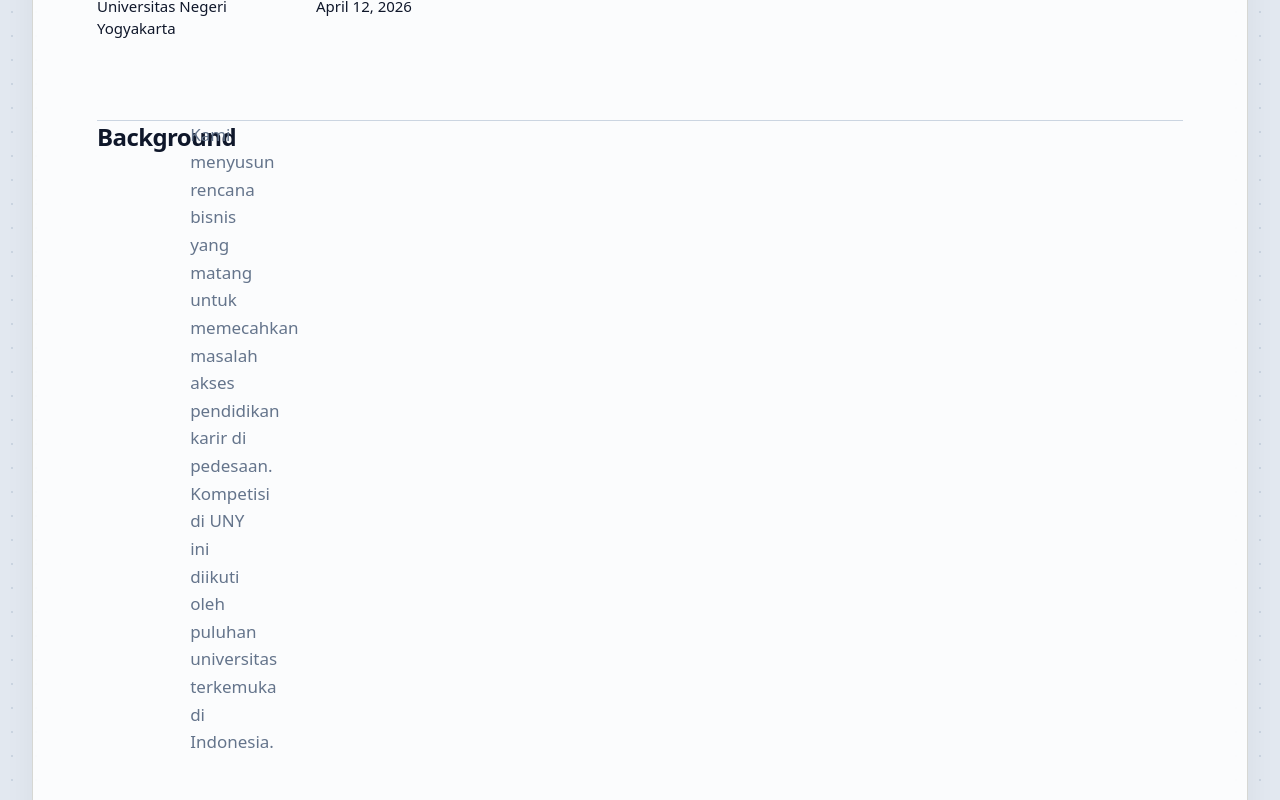
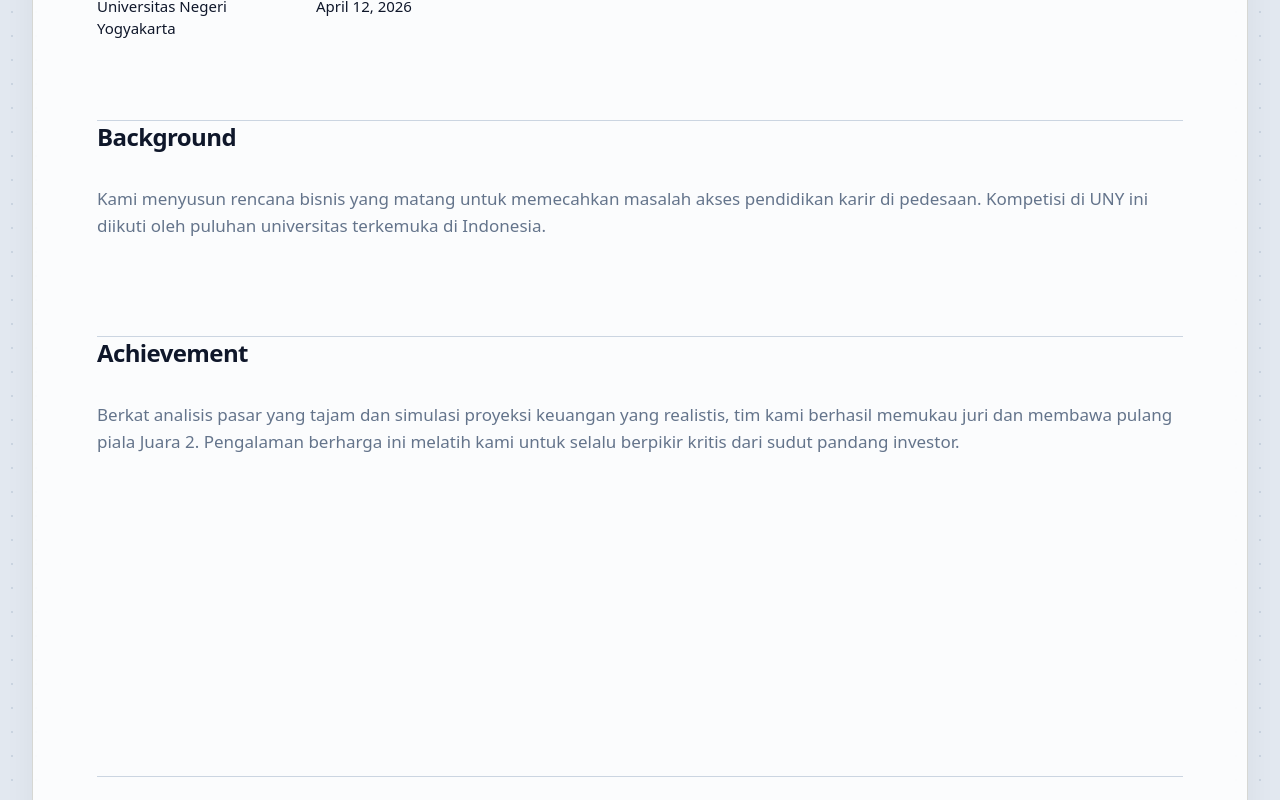
Before and after one commit to hellyoshaqiqie17/hellyoshaqiqie-site, a React (Vite) app: page /journey/2nd-place-careerday-uny-2026 in a window 1280 px wide. Shown: the part 720-1520 px from the top of the page. Built offline with nearby package versions, Linux system fonts and the light colour scheme; a web font is replaced by a local one.

Commit message:
fix: replace 12-col grid with flexbox to prevent text wrapping issues

```diff
--- a/src/pages/JourneyDetail.jsx
+++ b/src/pages/JourneyDetail.jsx
@@ -205,19 +205,19 @@ export default function JourneyDetail() {
           className="max-w-5xl mx-auto mb-32"
         >
           {journey.sections && journey.sections.map((section, sectionIdx) => (
-            <div key={sectionIdx} className="grid grid-cols-1 lg:grid-cols-12 gap-8 lg:gap-16 mb-24 last:mb-0 border-t border-border pt-12 first:border-0 first:pt-0">
+            <div key={sectionIdx} className="flex flex-col lg:flex-row gap-8 lg:gap-16 mb-24 last:mb-0 border-t border-border pt-12 first:border-0 first:pt-0">
 
               {/* Left Column: Heading */}
-              <div className="lg:col-span-3">
+              <div className="lg:w-1/4 flex-shrink-0">
                 {section.heading && (
-                  <h2 className="text-xl sm:text-2xl font-bold text-foreground tracking-tight sticky top-24">
+                  <h2 className="text-xl sm:text-2xl font-bold text-foreground tracking-tight lg:sticky lg:top-24">
                     {section.heading}
                   </h2>
                 )}
               </div>
 
               {/* Right Column: Content */}
-              <div className="lg:col-span-9 space-y-8">
+              <div className="lg:w-3/4 space-y-8">
                 {section.items.map((item, itemIdx) => {
                   if (item.type === 'text') {
                     return (
```
